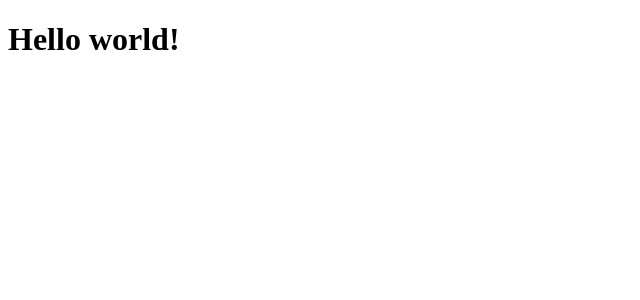
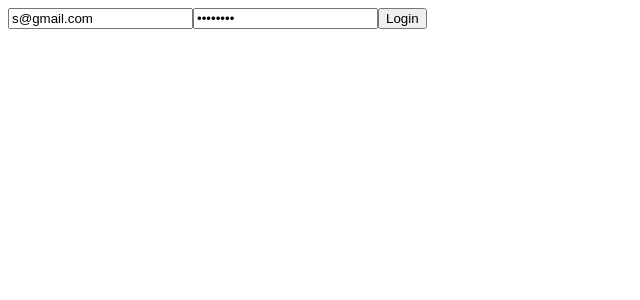
Before and after one commit to mjshuff23/discordv2-frontend, a React (Create React App) app: page /login in a window 1280 px wide. Shown: the top 300 px of the page, without its empty margins (0-640 px from the left). Built offline with nearby package versions, Linux system fonts and the light colour scheme.

Commit message:
finished loginform

```diff
--- a/package.json
+++ b/package.json
@@ -8,7 +8,11 @@
     "@testing-library/user-event": "^7.2.1",
     "react": "^17.0.1",
     "react-dom": "^17.0.1",
-    "react-scripts": "4.0.0"
+    "react-redux": "^7.2.2",
+    "react-router-dom": "^5.2.0",
+    "react-scripts": "4.0.0",
+    "redux": "^4.0.5",
+    "redux-thunk": "^2.3.0"
   },
   "scripts": {
     "start": "react-scripts start",
--- a/src/App.js
+++ b/src/App.js
@@ -1,12 +1,46 @@
-import React from 'react';
+import React, { useState, useEffect } from "react";
+import { useSelector, useDispatch } from "react-redux";
+import { BrowserRouter, Redirect, Switch } from "react-router-dom";
+import { loadToken } from "./store/actions/authentication";
+import { ProtectedRoute, PrivateRoute } from "./util/route-util";
+import LoginForm from './components/LoginForm';
+import Test from './components/Test';
 
-function App() {
+function App({ needLogin, loadToken }) {
+  const [loaded, setLoaded] = useState(false);
+
+  useEffect(() => {
+    setLoaded(true);
+    loadToken();
+  }, []);
+
+  if (!loaded) {
+    return null;
+  }
   return (
-    <>
-      <h1>Hello world!</h1>
-      {/* <LoginForm /> */}
-    </>
+    <BrowserRouter>
+      <Switch>
+        <ProtectedRoute
+          path="/login"
+          exact={true}
+          needLogin={needLogin}
+          component={LoginForm}
+        />
+        <PrivateRoute
+          path="/"
+          needLogin={needLogin}
+          component={Test}
+        />
+        <Redirect to="/" />
+      </Switch>
+    </BrowserRouter>
   );
 }
 
-export default App;
+const AppContainer = () => {
+  const needLogin = useSelector((state) => !state.authentication.token);
+  const dispatch = useDispatch();
+  return <App needLogin={needLogin} loadToken={() => dispatch(loadToken())} />;
+};
+
+export default AppContainer;
--- /dev/null
+++ b/src/components/LoginForm.js
@@ -0,0 +1,44 @@
+import React, { useState } from "react";
+import { useDispatch } from "react-redux";
+import { login } from "../store/actions/authentication";
+
+const LoginPanel = (props) => {
+  const [email, setEmail] = useState("s@gmail.com");
+  const [password, setPassword] = useState("password");
+  const dispatch = useDispatch();
+
+  const handleSubmit = async (e) => {
+    e.preventDefault();
+    dispatch(login(email, password));
+  };
+
+  const updateEmail = (e) => {
+    setEmail(e.target.value);
+  };
+
+  const updatePassword = (e) => {
+    setPassword(e.target.value);
+  };
+
+  return (
+    <main className="centered middled">
+      <form onSubmit={handleSubmit}>
+        <input
+          type="text"
+          placeholder="Email"
+          value={email}
+          onChange={updateEmail}
+        />
+        <input
+          type="password"
+          placeholder="Password"
+          value={password}
+          onChange={updatePassword}
+        />
+        <button type="submit">Login</button>
+      </form>
+    </main>
+  );
+};
+
+export default LoginPanel;
--- /dev/null
+++ b/src/components/Test.js
@@ -0,0 +1,11 @@
+import React from 'react'
+
+function Test() {
+  return (
+    <div>
+      <h1> Test </h1>
+    </div>
+  )
+}
+
+export default Test
--- a/src/index.js
+++ b/src/index.js
@@ -1,11 +1,17 @@
 import React from 'react';
 import ReactDOM from 'react-dom';
 import './index.css';
-import App from './App';
+import { Provider } from 'react-redux';
+import configureStore from './store/configureStore';
+import AppContainer from './App';
+
+const store = configureStore();
 
 ReactDOM.render(
   <React.StrictMode>
-    <App />
+    <Provider store={store}>
+      <AppContainer />
+    </Provider>
   </React.StrictMode>,
   document.getElementById('root')
 );
--- a/src/store/actions/authentication.js
+++ b/src/store/actions/authentication.js
@@ -1,4 +1,4 @@
-const baseUrl = "http://localhost:8080/api";
+const baseUrl = "http://localhost:8080";
 
 export const TOKEN_KEY = "discord/authentication/token";
 export const SET_TOKEN = "discord/authentication/SET_TOKEN";
@@ -15,8 +15,8 @@ export const loadToken = () => async (dispatch) => {
 };
 
 export const login = (email, password) => async (dispatch) => {
-  const response = await fetch(`${baseUrl}/session`, {
-    method: "put",
+  const response = await fetch(`${baseUrl}/users/login`, {
+    method: "post",
     headers: { "Content-Type": "application/json" },
     body: JSON.stringify({ email, password }),
   });
--- a/src/store/configureStore.js
+++ b/src/store/configureStore.js
@@ -1,11 +1,11 @@
 import { createStore, applyMiddleware, combineReducers, compose } from 'redux';
 import thunk from "redux-thunk";
-
+import authentication from './reducers/authentication';
 
 const composeEnhancers = window.__REDUX_DEVTOOLS_EXTENSION_COMPOSE__ || compose;
 
 const reducer = combineReducers({
-  // authentication,
+  authentication,
 });
 
 const configureStore = (initialState) => {
--- /dev/null
+++ b/src/util/route-util.js
@@ -0,0 +1,24 @@
+import React from "react";
+import { Redirect, Route } from "react-router-dom";
+
+export const PrivateRoute = ({ component: Component, ...rest }) => (
+  <Route
+    {...rest}
+    render={(props) =>
+      rest.needLogin === true ? (
+        <Redirect to="/login" />
+      ) : (
+        <Component {...props} />
+      )
+    }
+  />
+);
+
+export const ProtectedRoute = ({ component: Component, ...rest }) => (
+  <Route
+    {...rest}
+    render={(props) =>
+      rest.needLogin !== true ? <Redirect to="/" /> : <Component {...props} />
+    }
+  />
+);
```
Also changed, not shown: 1 other file (tests, documents, lock files or other folders).
